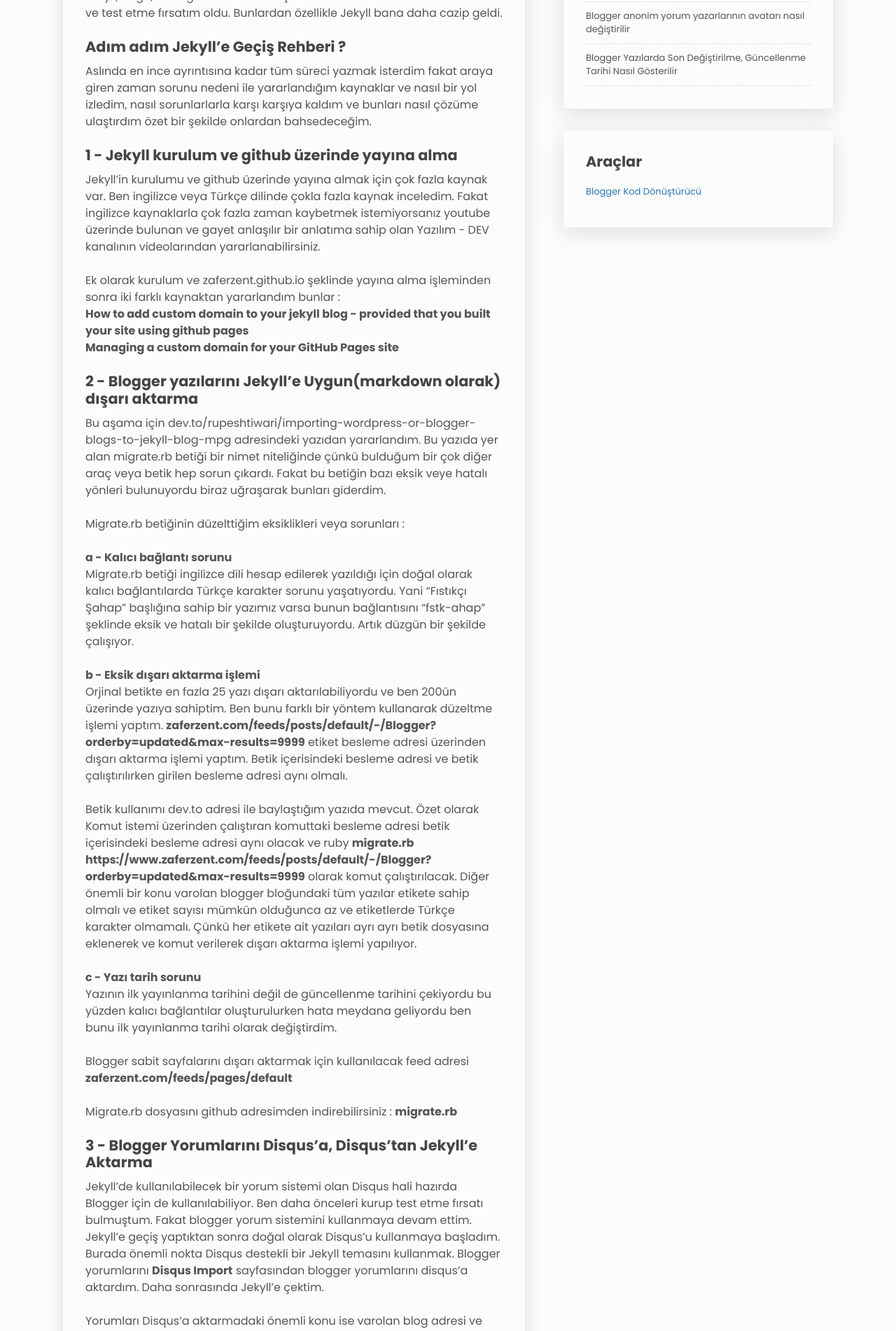
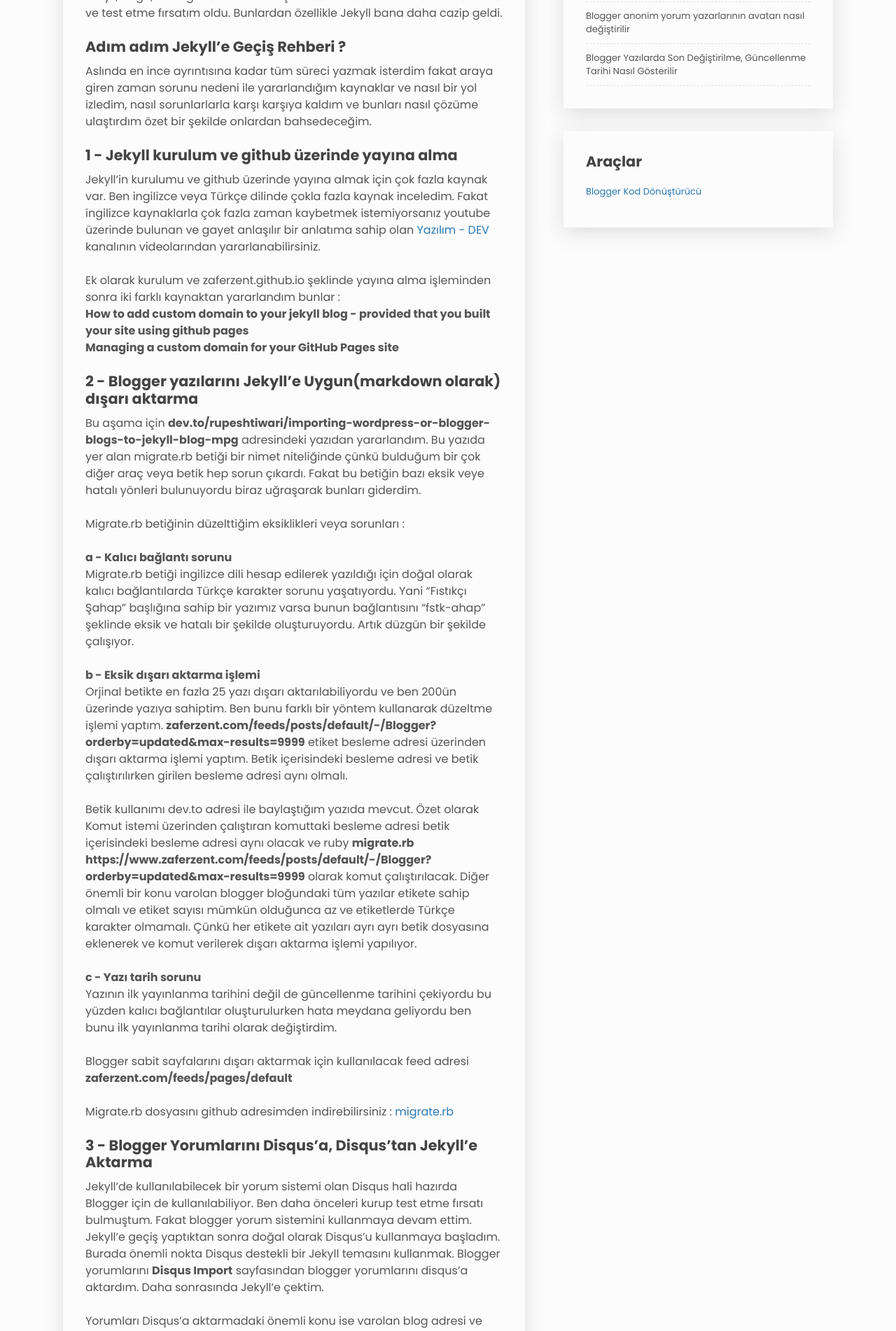
Before and after one commit to zaferzent/zaferzent.github.io, a Jekyll site: the page built from _posts/2022-10-29-bloggerdan-jekylle-gecis-sureci.md, in a window 1280 px wide. Shown: the part 888-2790 px from the top of the page at 70% size. Built offline with Jekyll 4.4.1, drawn with Linux system fonts in a browser that asks for light colours; nearby versions of some CDN libraries; comment, search, counter and statistics services are not loaded.

Commit message:
Update 2022-10-29-bloggerdan-jekylle-gecis-sureci.md

```diff
--- a/_posts/2022-10-29-bloggerdan-jekylle-gecis-sureci.md
+++ b/_posts/2022-10-29-bloggerdan-jekylle-gecis-sureci.md
@@ -36,7 +36,7 @@
 
 1 - Jekyll kurulum ve github üzerinde yayına alma
 ------
-Jekyll'in kurulumu ve github üzerinde yayına almak için çok fazla kaynak var. Ben ingilizce veya Türkçe dilinde çokla fazla kaynak inceledim. Fakat ingilizce kaynaklarla çok fazla zaman kaybetmek istemiyorsanız youtube üzerinde bulunan ve gayet anlaşılır bir anlatıma sahip olan [Yazılım - DEV](https://www.youtube.com/channel/UCinNBqUVs98p-t-fzJ870HA/videos) kanalının videolarından yararlanabilirsiniz.
+Jekyll'in kurulumu ve github üzerinde yayına almak için çok fazla kaynak var. Ben ingilizce veya Türkçe dilinde çokla fazla kaynak inceledim. Fakat ingilizce kaynaklarla çok fazla zaman kaybetmek istemiyorsanız youtube üzerinde bulunan ve gayet anlaşılır bir anlatıma sahip olan [Yazılım - DEV](https://www.youtube.com/channel/UCinNBqUVs98p-t-fzJ870HA/videos){:class="link"} kanalının videolarından yararlanabilirsiniz.
 <br />Ek olarak kurulum ve zaferzent.github.io şeklinde yayına alma işleminden sonra iki farklı kaynaktan yararlandım bunlar :
 
 - **[How to add custom domain to your jekyll blog - provided that you built your site using github pages
@@ -48,7 +48,7 @@
 
 2 - Blogger yazılarını Jekyll'e Uygun(markdown olarak) dışarı aktarma
 ------
-Bu aşama için [dev.to/rupeshtiwari/importing-wordpress-or-blogger-blogs-to-jekyll-blog-mpg](https://dev.to/rupeshtiwari/importing-wordpress-or-blogger-blogs-to-jekyll-blog-mpg) adresindeki yazıdan yararlandım. Bu yazıda yer alan migrate.rb betiği bir nimet niteliğinde çünkü bulduğum bir çok diğer araç veya betik hep sorun çıkardı. Fakat bu betiğin bazı eksik veye hatalı yönleri bulunuyordu biraz uğraşarak bunları giderdim.<br />
+Bu aşama için **[dev.to/rupeshtiwari/importing-wordpress-or-blogger-blogs-to-jekyll-blog-mpg](https://dev.to/rupeshtiwari/importing-wordpress-or-blogger-blogs-to-jekyll-blog-mpg)** adresindeki yazıdan yararlandım. Bu yazıda yer alan migrate.rb betiği bir nimet niteliğinde çünkü bulduğum bir çok diğer araç veya betik hep sorun çıkardı. Fakat bu betiğin bazı eksik veye hatalı yönleri bulunuyordu biraz uğraşarak bunları giderdim.<br />
 Migrate.rb betiğinin düzelttiğim eksiklikleri veya sorunları :
 <br />**a - Kalıcı bağlantı sorunu**
 Migrate.rb betiği ingilizce dili hesap edilerek yazıldığı için doğal olarak kalıcı bağlantılarda Türkçe karakter sorunu yaşatıyordu. Yani "Fıstıkçı Şahap" başlığına sahip bir yazımız varsa bunun bağlantısını "fstk-ahap" şeklinde eksik ve hatalı bir şekilde oluşturuyordu. Artık düzgün bir şekilde çalışıyor.
@@ -58,7 +58,7 @@
 <br />**c - Yazı tarih sorunu**
 Yazının ilk yayınlanma tarihini değil de güncellenme tarihini çekiyordu bu yüzden kalıcı bağlantılar oluşturulurken hata meydana geliyordu ben bunu ilk yayınlanma tarihi olarak değiştirdim.
 <br />Blogger sabit sayfalarını dışarı aktarmak için kullanılacak feed adresi **zaferzent.com/feeds/pages/default**<br />
-Migrate.rb dosyasını github adresimden indirebilirsiniz : **[migrate.rb](https://github.com/zaferzent/migrate.rb)**
+Migrate.rb dosyasını github adresimden indirebilirsiniz : [migrate.rb](https://github.com/zaferzent/migrate.rb){:class="link"}
 <br />
 
 3 - Blogger Yorumlarını Disqus'a, Disqus'tan Jekyll'e Aktarma
```
